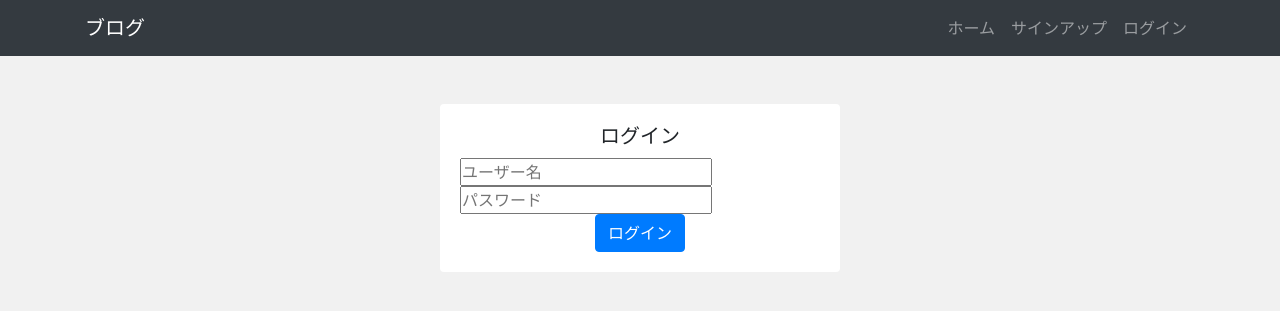
After one commit to minezaki-mutsuki/blog-site, a Django app: page /accounts/login/ in a window 1280 px wide. The commit adds this page. Shown: the top 311 px of the page. Run offline with Django 3.2, Linux system fonts and the light colour scheme; some libraries are stand-ins or nearby versions.

Commit message:
ログイン機能作成

```diff
--- /dev/null
+++ b/accounts/admin.py
@@ -0,0 +1,3 @@
+from django.contrib import admin
+
+# Register your models here.
--- /dev/null
+++ b/accounts/apps.py
@@ -0,0 +1,5 @@
+from django.apps import AppConfig
+
+
+class AccountsConfig(AppConfig):
+    name = 'accounts'
--- /dev/null
+++ b/accounts/models.py
@@ -0,0 +1,3 @@
+from django.db import models
+
+# Create your models here.
--- /dev/null
+++ b/accounts/templates/accounts/login.html
@@ -0,0 +1,19 @@
+{% extends "app/base.html" %} {% load widget_tweaks %} {% block content %}
+<div class="card card-auth my-5 mx-auto">
+  <div class="card-body">
+    <h5 class="card-title text-center">ログイン</h5>
+    <form method="post" class="form-auth">
+      {% csrf_token %}
+      <div class="form-label-group">
+        {% render_field form.login placeholder="ユーザー名" %}
+      </div>
+      <div class="form-label-group">
+        {% render_field form.password placeholder="パスワード" %}
+      </div>
+      <div class="text-center">
+        <button class="btn btn-primary" type="submit">ログイン</button>
+      </div>
+    </form>
+  </div>
+</div>
+{% endblock %}
--- /dev/null
+++ b/accounts/tests.py
@@ -0,0 +1,3 @@
+from django.test import TestCase
+
+# Create your tests here.
--- /dev/null
+++ b/accounts/urls.py
@@ -0,0 +1,6 @@
+from django.urls import path
+from accounts import views
+
+urlpatterns = [
+    path("login/", views.LoginView.as_view(), name="account_login"),
+]
--- /dev/null
+++ b/accounts/views.py
@@ -0,0 +1,5 @@
+from django.shortcuts import render, redirect
+from allauth.account import views
+
+class LoginView(views.LoginView):
+    template_name = "accounts/login.html"
--- a/app/static/css/style.css
+++ b/app/static/css/style.css
@@ -14,3 +14,10 @@ body {
 main {
   flex: 1;
 }
+.card-auth {
+  width: 400px;
+  border: 0;
+}
+.card-title {
+  margin-bottom: 10px;
+}
--- a/app/templates/app/base.html
+++ b/app/templates/app/base.html
@@ -33,7 +33,7 @@
             <a class="nav-link" href="">サインアップ</a>
           </li>
           <li class="nav-item">
-            <a class="nav-link" href="">ログイン</a>
+            <a class="nav-link" href="{% url 'account_login' %}">ログイン</a>
           </li>
           {% endif %}
         </ul>
--- a/mysite/urls.py
+++ b/mysite/urls.py
@@ -19,4 +19,6 @@ from django.urls import path, include
 urlpatterns = [
     path('admin/', admin.site.urls),
     path('', include('app.urls')),
+    path('accounts/', include('accounts.urls')),
+    path('accounts/', include('allauth.urls')),
 ]
```
Also changed, not shown: mysite/settings.py (+10 -0 lines), accounts/__init__.py (added), accounts/migrations/__init__.py (added).
